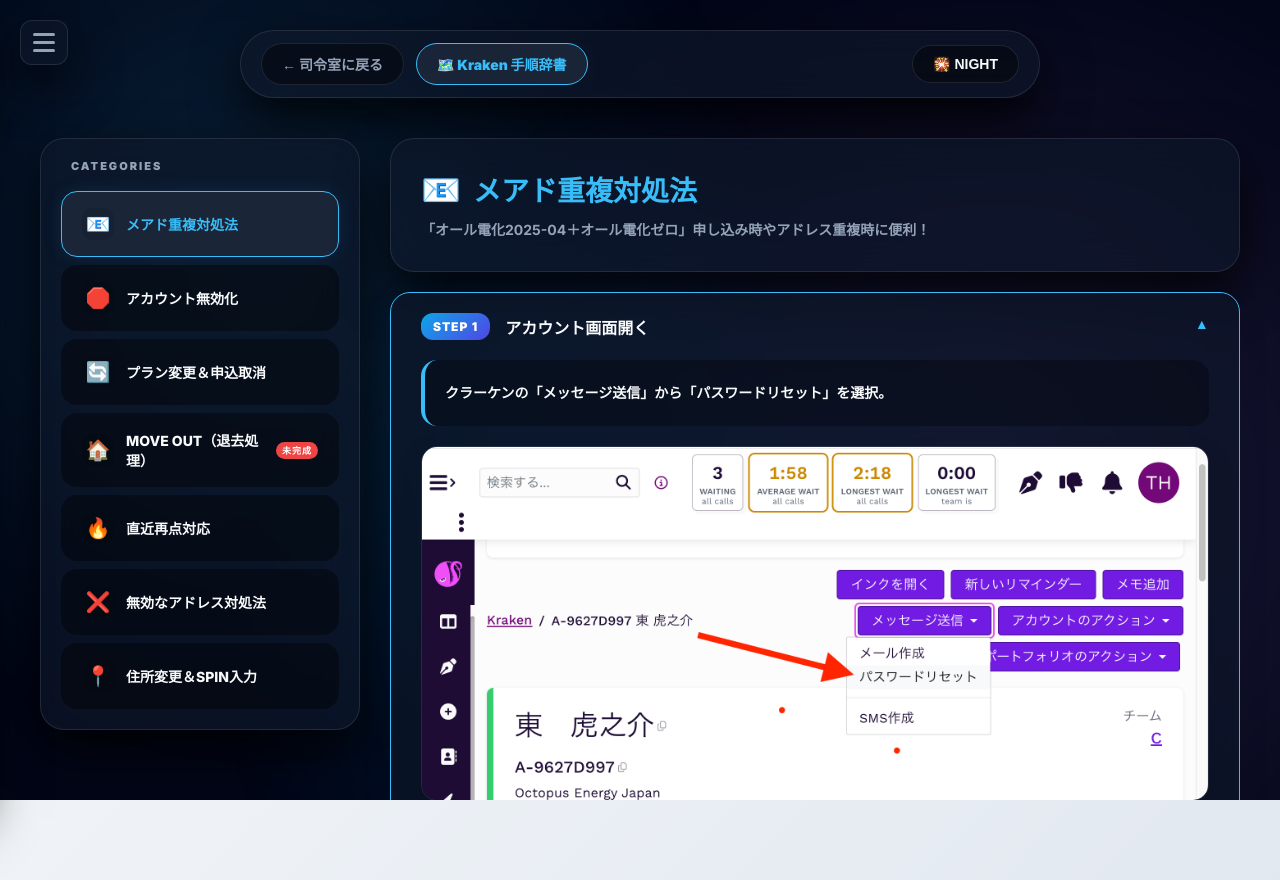
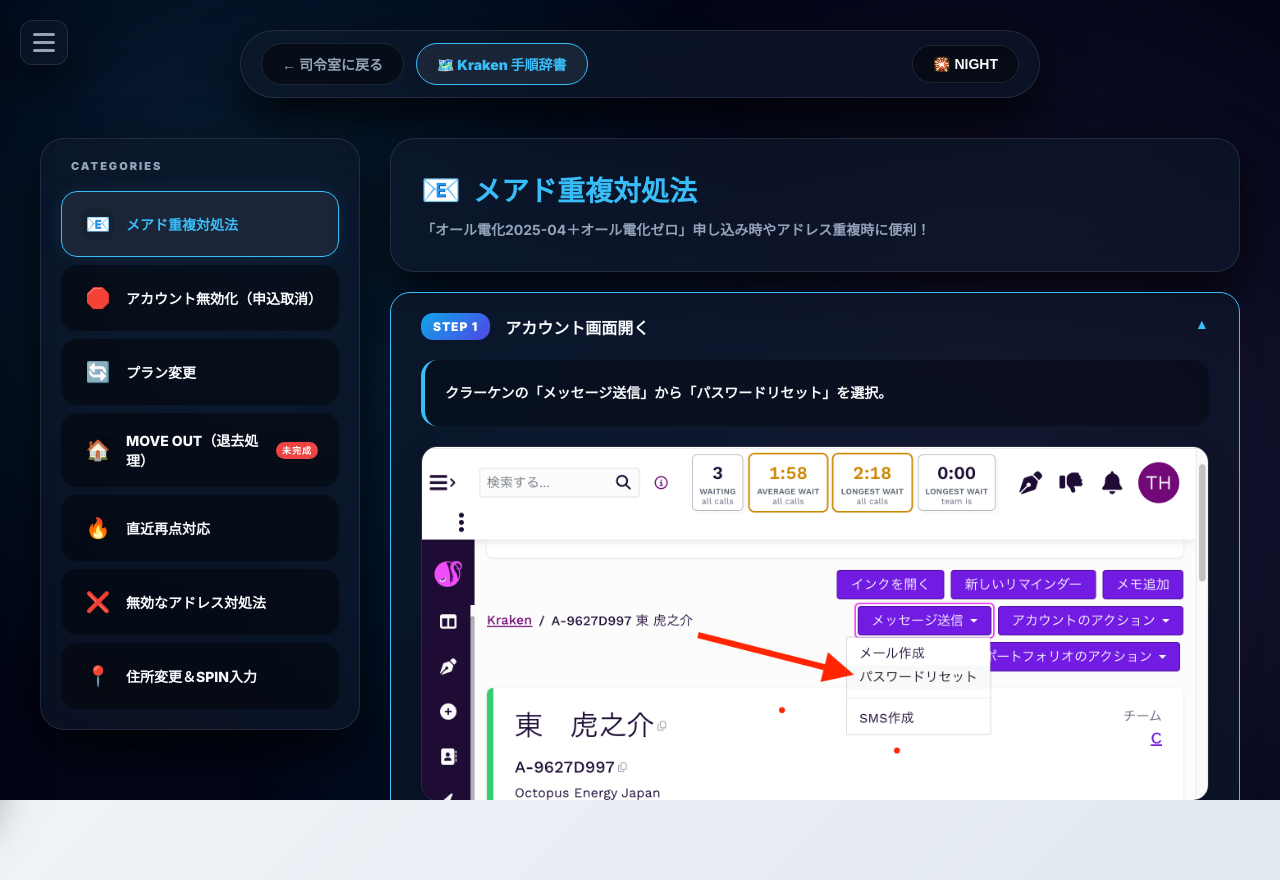
Before and after one commit to toranosukehigashi/team-portal, a Next.js app: page /procedure-wizard in a window 1280 px wide. Built offline with nearby package versions, Linux system fonts and the light colour scheme.

Commit message:
“プラン変更”

```diff
--- a/app/procedure-wizard/page.tsx
+++ b/app/procedure-wizard/page.tsx
@@ -60,22 +60,23 @@ const MANUAL_DATA: ManualData[] = [
   {
     id: "inv-bh",
     icon: "🛑",
-    title: "アカウント無効化",
+    title: "アカウント無効化（申込取消）",
     desc: "既存アカウントが原因でOBJエラーが起きた時などに有効！",
     steps: [
-      { step: 1, title: "アカウントの無効化", content: "名前の下にある「取消にする」ボタンを選択します。", imgUrl: "mukouka-1.png" },
-      { step: 2, title: "メアド未所持設定", content: "「ユーザータブ」の「編集」を押し、「お客様がメールアドレスを持っていない」にチェック押す。（警告が出るけど無視して進んでOK!）", imgUrl: "mukouka-2.png"},
+      { step: 1, title: "アカウントの無効化", content: "名前の下にある「取消にする」ボタンを選択します。", imgUrl: "/mukouka-1.png" },
+      { step: 2, title: "メアド未所持設定", content: "「ユーザータブ」の「編集」を押し、「お客様がメールアドレスを持っていない」にチェック押す。（警告が出るけど無視して進んでOK!）", imgUrl: "/mukouka-2.png"},
     ]
   },
   {
     id: "plan-cancel",
     icon: "🔄",
-    title: "プラン変更＆申込取消",
-    desc: "お客様からのプラン変更依頼、または申し込みキャンセルの処理手順です。",
+    title: "プラン変更",
+    desc: "お客様からのプラン変更依頼の処理手順です。",
     steps: [
-      { step: 1, title: "プランの確認", content: "Customer ページから現在の適用プランを確認します。", imgUrl: "", aiImgDesc: "プラン詳細が表示されたCustomer画面。" },
-      { step: 2, title: "プラン変更の実行", content: "アクションメニューから「Change Plan」を選択し、新しいプランを選びます。", imgUrl: "", aiImgDesc: "プラン変更プルダウンが表示された画面。" },
-      { step: 3, title: "キャンセルの実行", content: "申し込みキャンセルの場合は、「Cancel Account」をクリックして処理します。", imgUrl: "", aiImgDesc: "キャンセル確認画面。" },
+      { step: 1, title: "契約状況確認", content: "顧客画面から契約タブを選択。", imgUrl: "/p.henkou-1.png"},
+      { step: 2, title: "現電気料金メニュー確認", content: "電気料金メニューにある「料金メニュー変更」を押す。", imgUrl: "/p.henkou-2.png"},
+      { step: 3, title: "商材の変更", content: "Productの上にある「全商品を含む」を押す。", imgUrl: "/p.henkou-3.png"},
+      { step: 3, title: "変更プラン選択", content: "Product から変更するプランを選ぶ。", imgUrl: "/p.henkou-4.png"},
     ]
   },
   {
```
